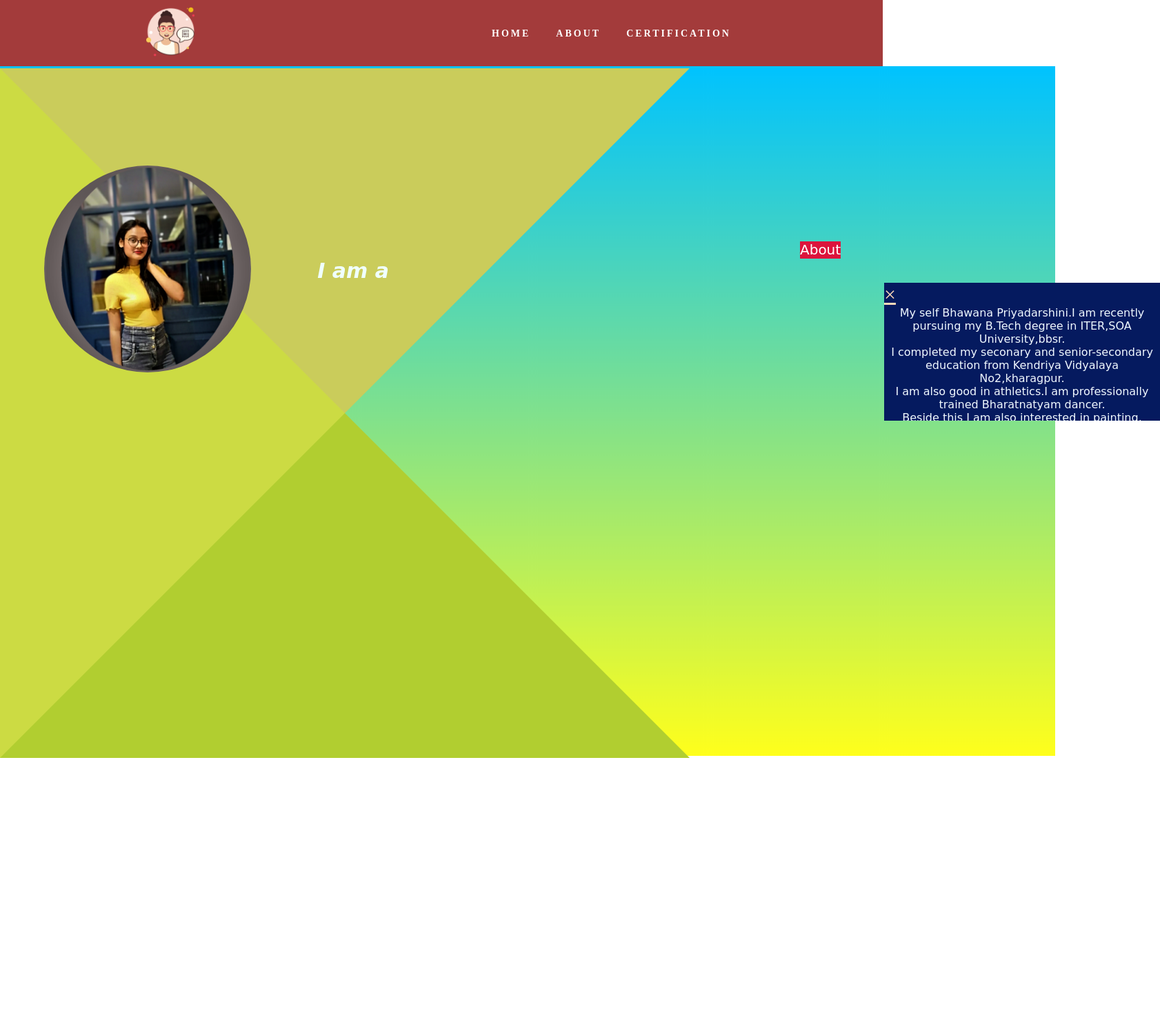
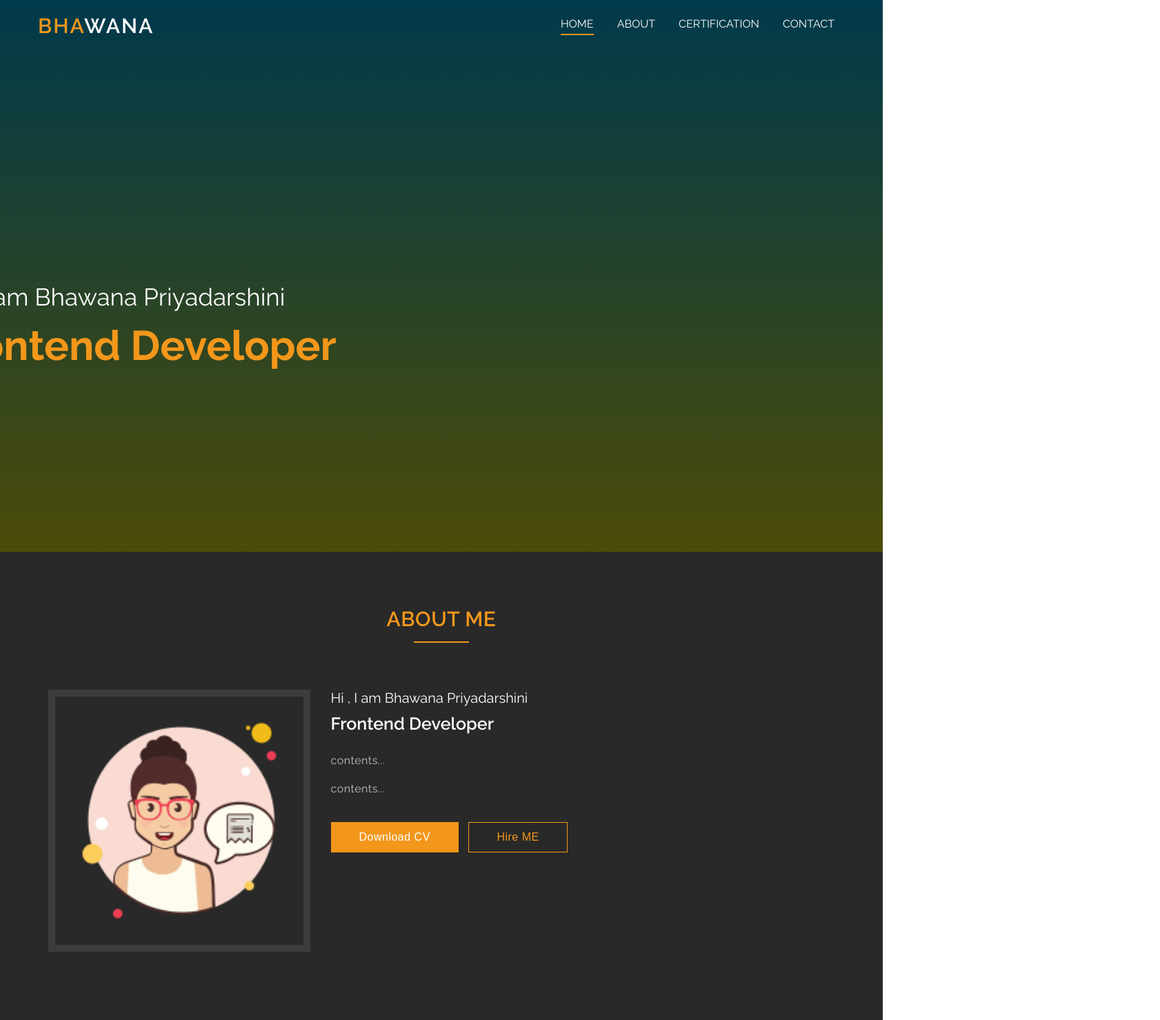
Before and after one commit to bhawana455/getset, a plain HTML site: page index.html in a window 1280 px wide. Shown: the whole page at 69% size, 1682 px wide, since content can reach past the window. Before the commit the page ends 1130 px from the top, so only its background shows below. Drawn offline with Linux system fonts and the light colour scheme.

Commit message:
renovate

```diff
--- a/app.js
+++ /dev/null
@@ -1,39 +0,0 @@
-const navSlide = () => {
-    const burger= document.querySelector('.burger');
-    const nav= document.querySelector('.nav-links');
-   const navLinks=document.querySelectorAll('.nav-links li');
-
-   burger.addEventListener('click', () =>{
-
-     nav.classList.toggle('nav-active');
-
-    navLinks.forEach((link,index) =>{
-       if(link.style.animation){
-           link.style.animation = '';
-       }
-       else{
-          link.style.animation = `navLinkFade 0.5s ease forwards ${index /7 + 1.5}s`;
-
-       }
-
-    });
-     burger.classList.toggle('toggle');
-
-
-
-   });
-
-
-
-}
-navSlide();
-function slideIn(el){
-	var elem = document.getElementById(el);
-	elem.style.transition = "right 0.5s ease-in 0s";
-	elem.style.right = "0px";
-}
-function slideOut(el){
-	var elem = document.getElementById(el);
-	elem.style.transition = "right 0.5s ease-out 0s";
-	elem.style.right = "-400px";
-}
--- a/index.html
+++ b/index.html
@@ -3,51 +3,54 @@
 <head>
     <meta charset="UTF-8">
     <meta name="viewport" content="width=device-width, initial-scale=1.0">
-   <link rel="stylesheet" href="style.css">
-   <link href="https://fonts.googleapis.com/css2?family=Courgette&family=Pacifico&display=swap" rel="stylesheet">
-    <title>Portfolio</title>
+    <title>Document</title>
+    <link rel="stylesheet" href="style.css">
 </head>
 <body>
-   <nav>
-
+   <header>
+   <div class="container">
        <div class="logo">
-        <img src="girl-and-check.png" width="90px" height="90px">
+           <a href=""><span>BHA</span>WANA</a>
+       </div>
+   <div class="navbar">
+       <ul>
+           <li><a href="" class="active">Home</a></li>
+           <li><a href="">About</a></li>
+           <li><a href="">Certification</a></li>
+           <li><a href="">Contact</a></li>
+           </ul>
+   </div>
+   </div>
+</header>
+<!-----end header--->
+<section class="home">
+    <div class="container">
+        <div class="home-text">
+         <h1> Hi , I am Bhawana Priyadarshini</h1>
+         <h3>Frontend Developer</h3>
         </div>
-       <ul class="nav-links">
-          <li><a href="#">Home</a></li>
-          <li><a href="#">About</a></li>
-          <li><a href="#">certification</a></li>
-
-          </ul>
-          <div class="burger">
-           <div class="line1"></div>
-           <div class="line2"></div>
-           <div class="line3"></div>
-          </div>
-   </nav>
-  <script src="app.js"></script>
-  <div class="back"> <img src="Brady Brady Fun Fun.jpg" width="1530px" height="1000px"></div>
-  <div class="overlay"></div>
-  <div class="myphoto">
- <img src="RoundPhoto_Jul302020_115929.png" alt="mphoto" id='miku' width="300px" height="300px">
-  </div>
-  <div class="anime"></div>
-  <div class="content">
-      <div class="slider-wrapper">
-          I am a
-          <div class="slider">
-            <div class="slider-text1">Programmer</div>
-            <div class="slider-text2">Dancer</div>
-            <div class="slider-text3">Painter</div>
-          </div>
+    </div>
+</section>
+<!-----end home---->
+<section class="about">
+ <div class="container">
+   <h2 class="title">About me</h2>
+   <div class="about-content">
+     <div class="img">
+         <img src="girl-and-check.png">
+     </div>
+     <div class="description">
+        <h4> Hi , I am Bhawana Priyadarshini</h4>
+        <h5>Frontend Developer</h5>
+        <p>contents...</p>
+        <p>contents...</p>
+        <p>
+        <button type="button" class="btn-bg">Download CV</button>
+        <button type="button" class="btn-light">Hire ME</button>
+        </p>
       </div>
   </div>
-  <div class="lines">
-  <button class="btnn"><span style="font-size:30px;cursor:pointer;font-family:'Dancing Script'cursive"onclick="slideIn('box1');"><p>About</p></span></button>
-  </div>
-<div id="box1">
- <a href="javascript:void(0)" class="closebtn" onclick="slideOut('box1');">&times;</a>
- <p>My self Bhawana Priyadarshini.I am recently pursuing my B.Tech degree in ITER,SOA University,bbsr.<br>I completed my seconary and senior-secondary education from Kendriya Vidyalaya No2,kharagpur.<br>I am also good in athletics.I am professionally trained Bharatnatyam dancer.<br>Beside this I am also interested in painting.</p>
-</div>
+ </div>
+</section>
 </body>
 </html>
--- a/style.css
+++ b/style.css
@@ -1,247 +1,237 @@
-@import url('https://fonts.googleapis.com/css2?family=Great+Vibes&family=Lobster&family=Sacramento&display=swap');
-*{
-
-    margin:0px;
-    padding:0px ;
-    box-sizing: border-box;
-}
-nav{
-    display: flex;
-    justify-content:space-around;
-    align-items: center;
-    min-height:12vh ;
-    background-color:rgb(163, 59, 59);
-    font-family: 'Poppins,sans-serif';
-}
-.logo{
-    color: rgb(226,226,226);
-    letter-spacing: 5px;
-    font-size: 20px;
-}
-.nav-links{
-    display: flex;
-    justify-content: space-around;
-    width:30%;
-}
-.nav-links li{
-    list-style: none;
-    text-transform: uppercase;
-}
-.nav-links a{
-  color:#ffff;
-  text-decoration: none;
-  letter-spacing: 3px;
-  font-weight: bold;
-  font-size: 14px;
-  transition: 0.5s;
+@import url('https://fonts.googleapis.com/css?family=Raleway:400,600,700&display=swap');
+body{
+   font-family: 'Raleway',sans-serif;
+   margin:0;
 
 }
-.nav-links a:hover{
-    background-color:rgb(163, 59, 59);
-     color:rgb(59, 145, 224);
-     line-height:50px;
-     transform: scale(1.2);
-  }
-
-
-
-.burger{
-    display: none;
-    cursor: pointer;
+*{
+  box-sizing: border-box;
+  text-decoration: none;
+  outline: none;
 }
-.burger div{
-  width: 25px;
-  height: 3px;
-  background-color:blueviolet;
-  margin: 5px;
-  transition: all 0.3s ease;
-
+.container{
+  max-width:1170px ;
+  margin: auto;
 }
-
-
-
-@media screen and (max-width:1024px)
-{
-    .nav-links{
-      width: 60%;
-      }
-   }
-@media screen and (max-width:768px)
-{
- body{
-  overflow-x: hidden;
-   }
- .nav-links{
+header{
   position: absolute;
-  right: 0px;
-  height: 92vh;
-  top: 8vh;
-  background-color: #0a0a0a;
-  display: flex;
-  flex-direction: column;
-  align-items: center;
-  width: 50%;
-  transform: translateX(100%);
-  transition: transform 0.5s ease-in;
- }
- .nav-links li{
-     opacity: 0;
-
- }
- .burger{
-    display: block;
- }
+  width:100%;
+  left: 0;
+  top: 0;
+  padding: 15px;
+  z-index: 10;
 }
-
-.nav-active{
-  transform: translateX(0%);
+header .logo{
+  float:left ;
 }
-@keyframes navLinkFade{
-    from{
-          opacity:0;
-          transform:translateX(50px) ;
-    }
-     to{
-        opacity: 1;
-        transform:translateX(0px) ;
-    }
+header .logo a{
+ font-size: 30px;
+ display: inline-block;
+ padding: 5px 0px;
+ color: #ffffff;
+ font-weight:600;
+ letter-spacing: 2px;
 }
-.toggle .line1{
-   transform: rotate(-45deg) translate(-5px,6px);
+header .logo a span{
+  color:#f3971b ;
 }
-.toggle .line2{
-   opacity: 0;
+header .navbar{
+ float:right;
 }
-.toggle .line3{
-    transform: rotate(45deg) translate(-5px,-6px);
-
+header .navbar ul{
+  list-style: none;
+  padding:0;
+  margin:0;
 }
-.overlay{
-    width: 0;
-    height:0;
-    border-top: 500px solid  rgb(202, 204, 91);
-    border-right: 500px solid transparent ;
-    border-bottom: 500px solid  rgb(177, 206, 48);
-    border-left: 500px solid  rgb(204, 219, 67);
-    position: absolute;
-    left: 0;
-    top: 99px;
+header .navbar ul li{
+  display: inline;
+  padding:0 15px ;
 }
-.myphoto{
-    width:30px;
-    height: 30px;
-    position: absolute;
-    left:5%;
-    top:30%;
-
-
+header .navbar ul li a{
+  display: inline-block;
+  padding: 10px 0px;
+  font-size: 16px;
+  text-transform: uppercase;
+  color:#ffffff;
+  position: relative;
 }
-#miku{
-    border-radius: 50%;
+header .navbar ul li a::before{
+  content:'';
+  position: absolute;
+  top: 100%;
+  margin-top: -5px;
+  height:2px;
+  left:0px;
+  background-color: #f3971b ;
+  width: 0;
+  transition:width .5s ease ;
 }
-.content {
-  width: 100vw;
-  height: 30px;
-  display: flex;
-  align-items: center;
-  justify-content: center;
-
+header .navbar ul li a.active::before{
+  width:100%;
 }
-.slider-wrapper{
-  font-size: 30px;
-  font-weight:bold;
-  font-family:'Playball', cursive;
-  font-style: italic;
-  display: flex;
-  position: absolute;
-  top: 50%;
-  left: 50%;
-  transform: translate(-50%, -50%);
-  color: azure;
-
+header .navbar ul li a:hover::before{
+  width: 100%;
 }
-.slider{
-  height: 50px;
-  padding-left: 15px ;
-  overflow: hidden;
-
+.home{
+  min-height: 100vh;
+  background-image: url("Brady\ Brady\ Fun\ Fun.jpg");
+  background-size: cover;
+  background-position: center;
+  float:left;
+  width: 100%;
+  position: relative;
 }
-.slider div{
- height: 50px;
- margin-bottom: 50px;
- padding: 2px 15px;
- text-align: center;
- box-sizing: border-box;
-
-
+.home::before{
+content: '';
+position: absolute;
+left: 0;
+top:0;
+height: 100%;
+width:100%;
+z-index: 1;
+background-color: #000000;
+opacity: 0.7;
 }
-.slider-text1{
- background-color: lightcoral;
- animation: slide 5s linear infinite;
+.home .home-text{
+ position: absolute;
+ top: 50%;
+ transform:translate(-50%);
+ right:505px;
+ z-index:10;
 }
-.slider-text2{
-    background-color: rgb(216, 173, 53);
-   }
- .slider-text3{
-    background-color: rgb(148, 43, 101);
-   }
-  @keyframes slide{
-      0% {margin-top: -300px;}
-      5% {margin-top: -200px;}
-      33% {margin-top: -200px;}
-      38% {margin-top: -100px;}
-      66% {margin-top: -100px;}
-      71% {margin-top:0px;}
-      100% {margin-top: 0px;}
-
+  .home .home-text h1{
+    font-size: 35px;
+    color: #ffffff;
+    margin: 10px 0px;
+    font-weight: 400;
+    animation: slideleft 1.5s ease ;
 
   }
-  .lines{
-
-	width: 60px;
-	height: 40px;
-	position: absolute;
-	top: 350px;
-	right:60px;
+  .home .home-text h3{
+    font-size: 60px;
+    color: #f3971b;
+    margin: 15px 0px 0px;
+    font-weight: 700;
+    animation: slideRight 1.5s ease ;
   }
-  #box1 {
-	background: #051a5f;
-	width: 400px;
-	height: 200px;
-	position: absolute;
-	top: 410px;
-    right:-402px;
-    overflow: hidden;
-
-}
-#box1 a{
-    font-size: 30px;
-   color: peachpuff;
-
-}
-
-#box1 p{
-text-align: center;
-font-family:  'Oleo Script', cursive;
-color: aliceblue;
-
-}
-.btnn p{
- font-size: 20px;
- border-style: none;
-font-family: cursive;
- line-height: 25px;
-}
-.btnn{
-    opacity:1;
-    color: #ffff;
-    background-color:crimson;
-    border-style: none;
+  @keyframes slideleft{
+    0%{transform:translateX(-100%); opacity:0}
+    100%{transform:translateX(0); opacity:1}
+  }
+  @keyframes slideRight{
+    0%{transform:translateX(100%); opacity:0}
+    100%{transform:translateX(0); opacity:1}
+  }
+  /*about section*/
+  .about{
+    float: left;
+    width: 100%;
+    padding: 80px 0px ;
+    background-color: #292929;
 
   }
+  .about h2.title{
+    font-size: 30px;
+    font-weight: 600;
+    margin:0;
+    padding-bottom:70px ;
+    text-align:center;
+    text-transform: uppercase;
+    color: #f3971b;
+    position: relative;
+    letter-spacing:.5px ;
 
+  }
+  .about h2.title::before{
+    content: '';
+    position: absolute;
+    width:80px;
+    height:2px;
+    left: 50%;
+    margin-left:-40px;
+    top:50px;
+    background-color:#f3971b ;
+  }
+  .about .about-content{
+    width: 100%;
+    float: left;
 
-.btnn:hover{
-    opacity:0.5;
-    border-style: none;
   }
+  .about .about-content .img{
+    float: left;
+    width:35%;
+   padding: 15px;
+  }
+  .about .about-content .img img{
+    width: 100%;
+    border: 10px solid  #3c3c3c;
+  }
+  .about .about-content .description{
+    float: left;
+    width:65%;
+    padding:15px;
+
+  }
+  .about .about-content .description h4{
+   font-size: 20px;
+   color: #ffffff;
+   margin:0;
+   padding-bottom:10px;
+   font-weight: 400;
+
+  }
+  .about .about-content .description h5{
+    font-size: 25px;
+   color: #ffffff;
+   margin:0;
+   padding-bottom:10px;
+   font-weight: 600;
+  }
+  .about .about-content .description p{
+    color: #c2c0c3;
+    font-size: 16px;
+    line-height:25px ;
+    letter-spacing: .5px;
+    text-align: left;
+    font-weight: 400;
+  }
+  .about .about-content .description p button {
+   margin-right:10px;
+   margin-top:20px ;
+
+  }
+  .btn-bg{
+    padding: 12px 40px;
+   border-radius: 0;
+   font-size: 16px;
+   color: #ffffff;
+   font-weight: 400;
+   background-color:#f3971b;
+   border: 1px solid transparent;
+   letter-spacing:.5px;
+   cursor: pointer;
+   transition:all .5s ease;
+
+  }
+  .btn-bg:hover{
+   border:1px solid #f3971b;
+   color:#f3971b;
+   background-color: transparent;
+  }
+  .btn-light{
+    padding: 12px 40px;
+    border-radius: 0;
+    font-size: 16px;
+    color: #f3971b;
+    background-color: transparent;
+    font-weight: 400;
+    border:1px solid #f3971b;
+    letter-spacing:.5px;
+    cursor: pointer;
+    transition:all .5s ease;
+
+  }
+  .btn-light:hover{
+   color:#ffffff;
+   background-color: #f3971b;
+  }
```
